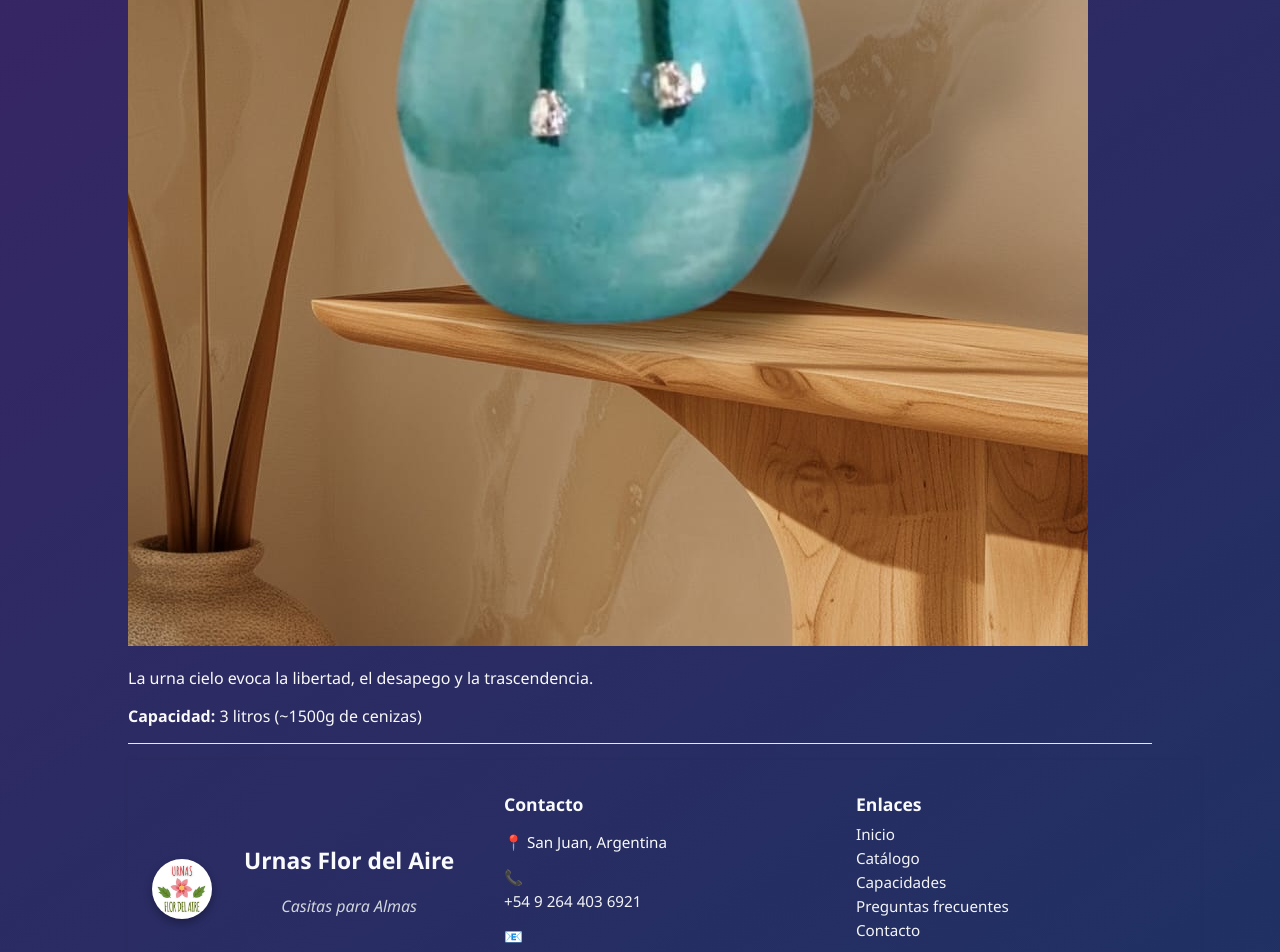
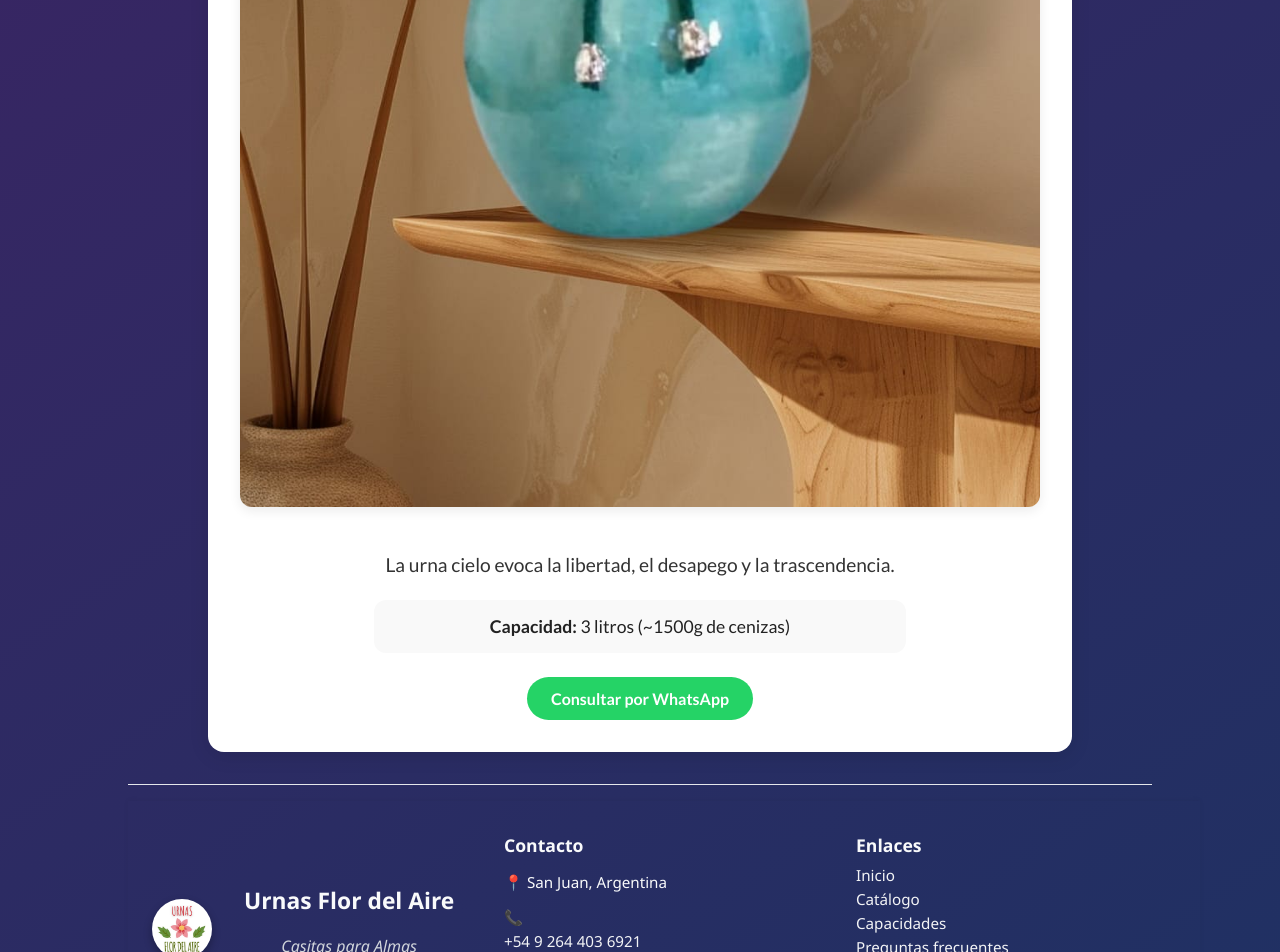
Before and after one commit to miguelkenny/urnasflordelaire, a SvelteKit app: page /urnas/urna-cielo in a window 1280 px wide. Shown: the part 1114-2066 px from the top of the page. Built offline with nearby package versions, Linux system fonts and the light colour scheme.

Commit message:
flayer commit

```diff
--- a/src/app.css
+++ b/src/app.css
@@ -41,7 +41,7 @@ h3 {
   background: rgb(61, 45, 108);
   color: var(--color-texto);
   border-radius: 12px;
-  padding: 1.5rem;
+  padding: 1.1rem;
   margin: 1rem 1rem;
   box-shadow: 0 4px 8px rgba(0, 0, 0, 0.2);
   transition: transform 0.2s ease;
@@ -78,6 +78,7 @@ h3 {
 
 @media (max-width: 600px) {
   .grid-urnas {
+    width: 100%;
     grid-template-columns: 1fr; /* una sola columna en móviles */
     padding: 1rem;
   }
--- a/src/components/UrnaCard.svelte
+++ b/src/components/UrnaCard.svelte
@@ -6,6 +6,9 @@
   <img src={urna.imagen} alt={urna.nombre} />
   <h2>{urna.nombre}</h2>
   <p>{urna.descripcion}</p>
-  <p><strong>Capacidad:</strong> {urna.capacidad} litros (aprox. {urna.gramos}g de cenizas)</p>
+  <p>
+    <strong>Capacidad:</strong>
+    {urna.capacidad} litros (aprox. {urna.gramos}g de cenizas)
+  </p>
   <a href={`/urnas/${urna.slug}`}>Ver más</a>
 </div>
--- a/src/routes/dataUrnas.js
+++ b/src/routes/dataUrnas.js
@@ -63,12 +63,12 @@ export default [
     gramos: 1500
   },
   {
-    slug: "urna-colibri",
-    nombre: "Urna Colibrí",
-    descripcion: "Representa la elevación del alma.",
-    descripcionLarga: "La urna cielo evoca la libertad, el desapego y la trascendencia.",
-    imagen: "/images/urna-cielo.jpg",
-    capacidad: 3,
-    gramos: 1500
+    slug: "urna-horizonte",
+    nombre: "Urna Horizonte",
+    descripcion: "Un Refugio de Eternidad",
+    descripcionLarga: "Esta urna, con su base color arena, guarda el susurro de la tierra cálida que ha sostenido cada paso de quien partió. Sobre ella, el turquesa se eleva como cielo abierto, recordando que el alma no se encierra, sino que se libera. Las gaviotas, que vuelan en armonía entre el horizonte y la brisa, son mensajeras de la trascendencia. En su vuelo sereno sobre la arena, nos hablan de despedidas suaves y retornos invisibles, de un viaje que no es final, sino transformación. Este modelo es un símbolo del vínculo eterno entre lo que fuimos y lo que aún somos en la memoria de quienes nos aman.La arena representa lo vivido, lo tangible, mientras que el cielo evoca lo espiritual, lo que se eleva.Y entre ambos, la promesa de un descanso en libertad, en paz y belleza. Una casita para el alma, donde el mar interior se encuentra con el cielo eterno.",
+    imagen: "/images/Horizonte.png",
+    capacidad: "2.5 Lts.",
+    gramos: "1250 - 1500"
   }
 ];
--- a/src/routes/urnas/[slug]/+page.svelte
+++ b/src/routes/urnas/[slug]/+page.svelte
@@ -1,16 +1,114 @@
 <script>
   export let data;
   const { urna } = data.data;
+
+  const whatsappNumber = "5492644036921"; // ← Reemplazá con tu número real
+  const mensaje = `Hola, me interesa la urna "${urna?.nombre}". ¿Podrías brindarme más información?`;
+  const whatsappLink = `https://wa.me/${whatsappNumber}?text=${encodeURIComponent(mensaje)}`;
 </script>
 
 {#if urna}
-  <h1>{urna.nombre}</h1>
-  <img src={urna.imagen} alt={urna.nombre} />
-  <p>{urna.descripcionLarga}</p>
-  <p>
-    <strong>Capacidad:</strong>
-    {urna.capacidad} litros (~{urna.gramos}g de cenizas)
-  </p>
+  <section class="flyer">
+    <div class="flyer-content">
+      <h1>{urna.nombre}</h1>
+      <img src={urna.imagen} alt={urna.nombre} class="flyer-image" />
+      <p class="descripcion">{urna.descripcionLarga}</p>
+      <div class="detalle">
+        <strong>Capacidad:</strong>
+        {urna.capacidad} litros (~{urna.gramos}g de cenizas)
+      </div>
+
+      <a
+        href={whatsappLink}
+        target="_blank"
+        rel="noopener"
+        class="whatsapp-button"
+      >
+        Consultar por WhatsApp
+      </a>
+    </div>
+  </section>
 {:else}
   <p>Urna no encontrada.</p>
 {/if}
+
+<style>
+  @import url("https://fonts.googleapis.com/css2?family=Lato:wght@400;700&family=Playfair+Display:wght@600&display=swap");
+
+  .flyer {
+    background: #fff;
+    padding: 2rem;
+    max-width: 800px;
+    margin: 2rem auto;
+    box-shadow: 0 4px 20px rgba(0, 0, 0, 0.1);
+    border-radius: 16px;
+    font-family: "Lato", sans-serif;
+  }
+
+  .flyer-content {
+    display: flex;
+    flex-direction: column;
+    align-items: center;
+    text-align: center;
+  }
+
+  h1 {
+    font-family: "Playfair Display", serif;
+    font-size: 2.4rem;
+    color: #444;
+    margin-bottom: 1rem;
+  }
+
+  .flyer-image {
+    max-width: 100%;
+    height: auto;
+    border-radius: 12px;
+    margin-bottom: 1.5rem;
+    box-shadow: 0 4px 12px rgba(0, 0, 0, 0.08);
+  }
+
+  .descripcion {
+    font-size: 1.05rem;
+    color: #333;
+    line-height: 1.6;
+    margin-bottom: 1.2rem;
+    padding: 0 1rem;
+  }
+
+  .detalle {
+    font-size: 1.1rem;
+    color: #222;
+    background-color: #f9f9f9;
+    padding: 1rem;
+    border-radius: 12px;
+    margin-bottom: 1.5rem;
+    width: 100%;
+    max-width: 500px;
+  }
+
+  .whatsapp-button {
+    display: inline-block;
+    background-color: #25d366;
+    color: white;
+    text-decoration: none;
+    padding: 0.75rem 1.5rem;
+    border-radius: 50px;
+    font-weight: bold;
+    transition: background-color 0.3s ease;
+    font-size: 1rem;
+  }
+
+  .whatsapp-button:hover {
+    background-color: #1ebc5a;
+  }
+
+  @media (min-width: 768px) {
+    h1 {
+      font-size: 2.7rem;
+    }
+
+    .descripcion {
+      font-size: 1.2rem;
+    }
+  }
+</style>
```
Also changed, not shown: src/components/CapacidadTabla.svelte (+32 -32 lines).
